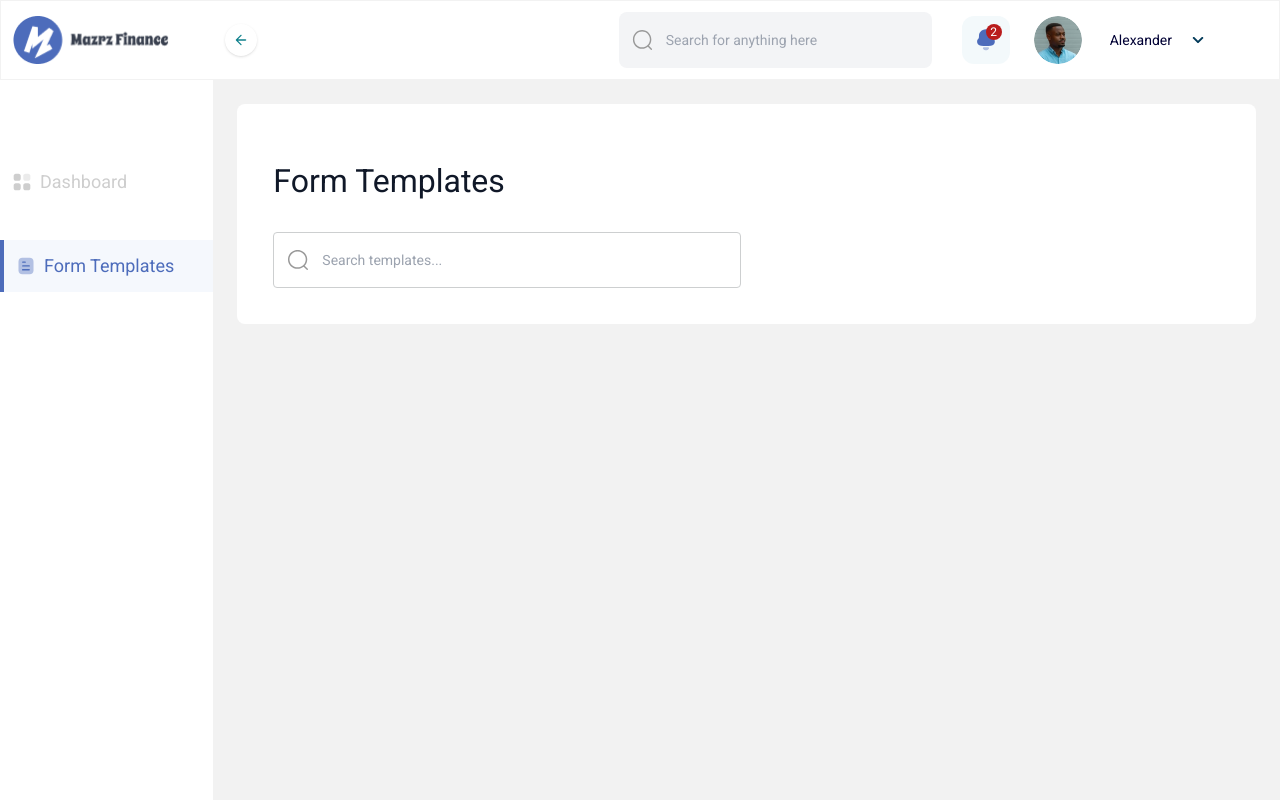
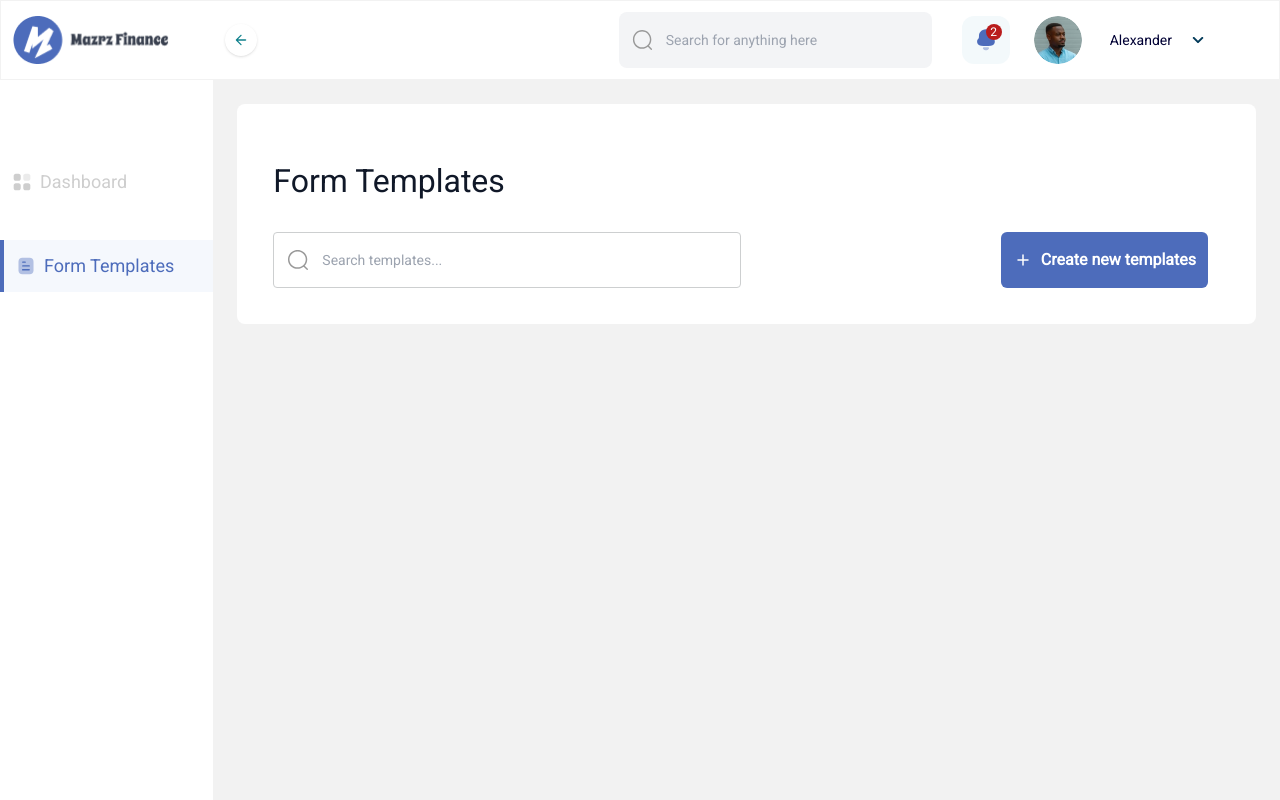
Before and after one commit to GideonOdiokine/Youverify-frontend-task, a Nuxt app: page / in a window 1280 px wide. Built offline with nearby package versions, Linux system fonts and the light colour scheme.

Commit message:
added create template btn to form template page

```diff
--- a/pages/index.vue
+++ b/pages/index.vue
@@ -5,6 +5,7 @@
         <h3 class="text-[32px] font-medium text-[#101828] pb-[27px]">
           Form Templates
         </h3>
+        <div class="flex justify-between">
           <!-- Search Icon -->
           <div
             id="middle"
@@ -26,6 +27,16 @@
               />
             </div>
           </div>
+
+          <!--  Create new templates-->
+          <button
+            class="py-3 rounded-[6px] flex items-center text-white text-base font-semibold px-3 bg-[#4D6CBB]"
+          >
+            <img src="../assets/add.svg" alt="plus" class="pr-2" />
+
+            Create new templates
+          </button>
+        </div>
       </div>
     </div>
   </div>
```
Also changed, not shown: assets/add.svg (added). Lines whose indentation alone changed are shown as unchanged.
